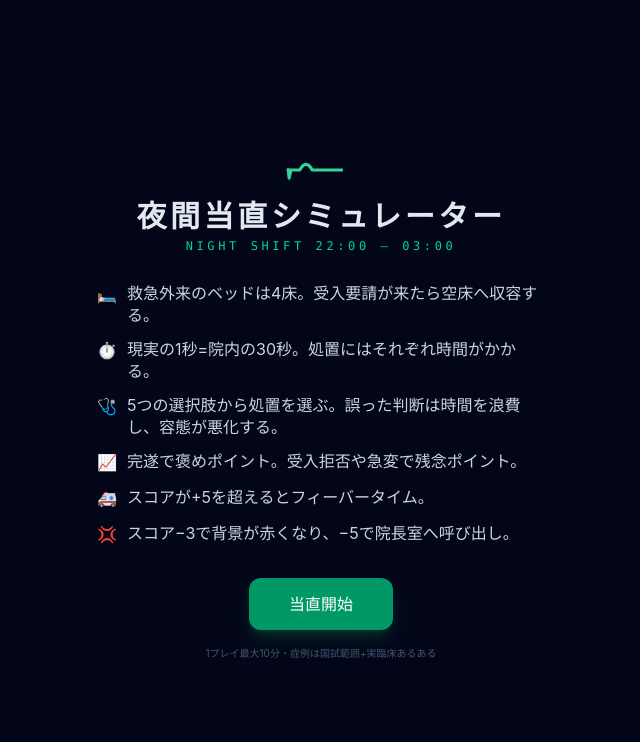
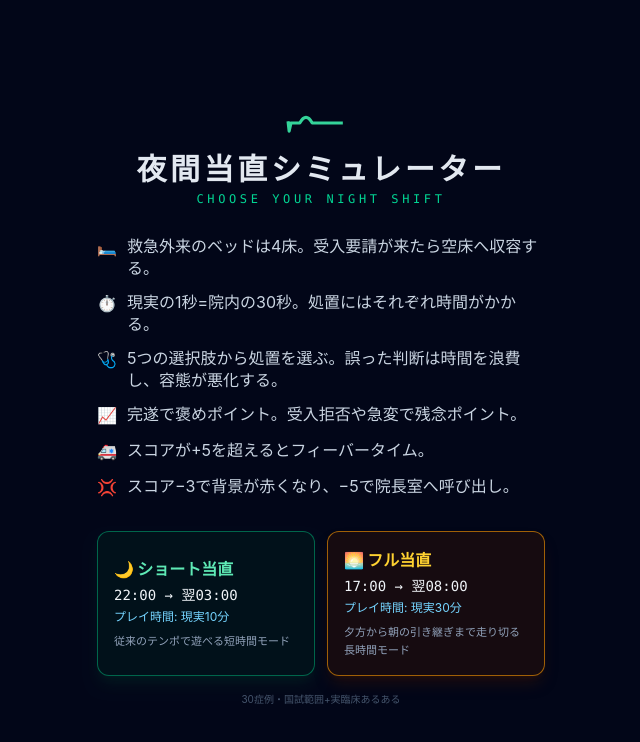
Before and after one commit to hellowinners861/Night-ER, a React (Vite) app: page / in a window 1280 px wide. Shown: the top 742 px of the page, without its empty margins (319-959 px from the left). Built offline with nearby package versions, Linux system fonts and the light colour scheme.

Commit message:
Add full night shift mode

```diff
--- a/src/App.jsx
+++ b/src/App.jsx
@@ -1,10 +1,29 @@
 import { useEffect, useRef, useState } from "react";
 
-const SHIFT_SEC = 18000;
-const SHIFT_START_MIN = 22 * 60;
 const TICK_MS = 100;
 const SEC_PER_TICK = 3;
 const INCOMING_WAIT = 300;
+
+const GAME_MODES = {
+  short: {
+    id: "short",
+    title: "ショート当直",
+    startMin: 22 * 60,
+    endClock: "03:00",
+    shiftSec: 5 * 60 * 60,
+    realMinutes: 10,
+    description: "22:00〜翌03:00",
+  },
+  full: {
+    id: "full",
+    title: "フル当直",
+    startMin: 17 * 60,
+    endClock: "08:00",
+    shiftSec: 15 * 60 * 60,
+    realMinutes: 30,
+    description: "17:00〜翌08:00",
+  },
+};
 
 const option = (l, t, ok, fb) => ({ l, t, ok, fb });
 const step = (q, correct, correctFb, wrongs) => ({
@@ -479,19 +498,28 @@ const shuffle = (arr) => {
   }
   return a;
 };
-const fmtClock = (gameSec) => {
-  const total = SHIFT_START_MIN + Math.floor(gameSec / 60);
+const fmtClock = (gameSec, startMin) => {
+  const total = startMin + Math.floor(gameSec / 60);
   return `${String(Math.floor(total / 60) % 24).padStart(2, "0")}:${String(total % 60).padStart(2, "0")}`;
 };
 const rand = (n) => Math.floor(Math.random() * n);
 const pushLog = (log, msg) => [msg, ...log].slice(0, 4);
-const newGame = () => ({
+const newGame = (modeId = "short") => {
+  const mode = GAME_MODES[modeId] ?? GAME_MODES.short;
+  return ({
   phase: "play", t: 0, praise: 0, bad: 0,
+  modeId: mode.id,
+  modeTitle: mode.title,
+  shiftStartMin: mode.startMin,
+  shiftSec: mode.shiftSec,
+  endClock: mode.endClock,
+  realMinutes: mode.realMinutes,
   beds: [null, null, null, null], incoming: null,
   order: shuffle(CASES.map((_, i) => i)), ci: 0,
   nextSpawnAt: 60 + rand(120), emptySince: 0, focus: 0, fx: null, log: [],
   stats: { treated: 0, refused: 0, crashed: 0, wrongs: 0, picks: 0, done: [] },
-});
+  });
+};
 
 export default function NightShiftER() {
   const [g, setG] = useState({ phase: "title" });
@@ -509,7 +537,7 @@ export default function NightShiftER() {
       ...s, t: s.t + SEC_PER_TICK, beds: [...s.beds], log: [...s.log],
       stats: { ...s.stats, done: [...s.stats.done] },
     };
-    if (n.t >= SHIFT_SEC) return { ...n, phase: "end" };
+    if (n.t >= n.shiftSec) return { ...n, phase: "end" };
     if (n.incoming && n.t >= n.incoming.deadline) {
       const c = CASES[n.incoming.caseIdx];
       n.bad += 1; n.stats.refused += 1;
@@ -565,7 +593,8 @@ export default function NightShiftER() {
     return n;
   };
 
-  const start = () => setG(newGame());
+  const start = (modeId) => setG(newGame(modeId));
+  const retry = () => setG(newGame(g.modeId ?? "short"));
   const accept = (bedIdx) => setG((s) => {
     if (!s.incoming || s.beds[bedIdx]) return s;
     const c = CASES[s.incoming.caseIdx];
@@ -599,8 +628,8 @@ export default function NightShiftER() {
   });
 
   if (g.phase === "title") return <TitleScreen onStart={start} />;
-  if (g.phase === "over") return <ResultScreen g={g} fired onRetry={start} />;
-  if (g.phase === "end") return <ResultScreen g={g} onRetry={start} />;
+  if (g.phase === "over") return <ResultScreen g={g} fired onRetry={retry} />;
+  if (g.phase === "end") return <ResultScreen g={g} onRetry={retry} />;
 
   const score = g.praise - g.bad;
   const fever = score > 5;
@@ -612,8 +641,8 @@ export default function NightShiftER() {
         <div className="flex items-center justify-between gap-2">
           <div className="flex items-center gap-2">
             <Ecg width={54} height={22} />
-            <span className="font-mono text-emerald-400 text-xl font-bold tracking-wider">{fmtClock(g.t)}</span>
-            <span className="text-slate-500 text-[10px] leading-tight">勤務終了<br />03:00</span>
+            <span className="font-mono text-emerald-400 text-xl font-bold tracking-wider">{fmtClock(g.t, g.shiftStartMin)}</span>
+            <span className="text-slate-500 text-[10px] leading-tight">{g.modeTitle}<br />終了 {g.endClock}</span>
           </div>
           <div className="flex items-center gap-3 text-sm">
             <span className="text-amber-300">褒め <b className="font-mono">{g.praise}</b></span>
@@ -625,7 +654,7 @@ export default function NightShiftER() {
           </div>
         </div>
         <div className="mt-1.5 h-1 bg-slate-800 rounded-full overflow-hidden">
-          <div className="h-full bg-emerald-500/70" style={{ width: `${(g.t / SHIFT_SEC) * 100}%` }} />
+          <div className="h-full bg-emerald-500/70" style={{ width: `${(g.t / g.shiftSec) * 100}%` }} />
         </div>
       </header>
       {g.fx && g.t < g.fx.until && <FxOverlay fx={g.fx} />}
@@ -736,7 +765,7 @@ function TitleScreen({ onStart }) {
   return <div className="min-h-screen bg-slate-950 text-slate-200 flex flex-col items-center justify-center px-5 py-8">
     <GlobalStyles /><Ecg width={220} height={50} />
     <h1 className="text-2xl sm:text-3xl font-black tracking-[0.12em] mt-2">夜間当直シミュレーター</h1>
-    <p className="text-emerald-400 font-mono text-xs mt-1 tracking-[0.3em]">NIGHT SHIFT 22:00 — 03:00</p>
+    <p className="text-emerald-400 font-mono text-xs mt-1 tracking-[0.3em]">CHOOSE YOUR NIGHT SHIFT</p>
     <div className="mt-7 w-full max-w-md space-y-3 text-base text-slate-300">
       <Rule icon="🛏️" text="救急外来のベッドは4床。受入要請が来たら空床へ収容する。" />
       <Rule icon="⏱️" text="現実の1秒=院内の30秒。処置にはそれぞれ時間がかかる。" />
@@ -745,9 +774,33 @@ function TitleScreen({ onStart }) {
       <Rule icon="🚑" text="スコアが+5を超えるとフィーバータイム。" />
       <Rule icon="💢" text="スコア−3で背景が赤くなり、−5で院長室へ呼び出し。" />
     </div>
-    <button onClick={onStart} className="mt-8 px-10 py-3.5 rounded-xl bg-emerald-600 hover:bg-emerald-500 active:scale-95 text-white font-bold text-lg transition shadow-lg shadow-emerald-900/50">当直開始</button>
-    <p className="text-[10px] text-slate-600 mt-4">1プレイ最大10分・症例は国試範囲+実臨床あるある</p>
+    <div className="mt-8 w-full max-w-md grid sm:grid-cols-2 gap-3">
+      <ModeButton
+        title="ショート当直"
+        hours="22:00 → 翌03:00"
+        duration="現実10分"
+        description="従来のテンポで遊べる短時間モード"
+        onClick={() => onStart("short")}
+      />
+      <ModeButton
+        title="フル当直"
+        hours="17:00 → 翌08:00"
+        duration="現実30分"
+        description="夕方から朝の引き継ぎまで走り切る長時間モード"
+        onClick={() => onStart("full")}
+        full
+      />
+    </div>
+    <p className="text-[10px] text-slate-600 mt-4">30症例・国試範囲+実臨床あるある</p>
   </div>;
+}
+function ModeButton({ title, hours, duration, description, onClick, full }) {
+  return <button onClick={onClick} className={`rounded-xl border p-4 text-left active:scale-[0.98] transition shadow-lg ${full ? "border-amber-500/60 bg-amber-950/30 hover:bg-amber-900/40 shadow-amber-950/40" : "border-emerald-500/50 bg-emerald-950/30 hover:bg-emerald-900/40 shadow-emerald-950/40"}`}>
+    <div className={`text-base font-black ${full ? "text-amber-300" : "text-emerald-300"}`}>{full ? "🌅 " : "🌙 "}{title}</div>
+    <div className="font-mono text-sm text-slate-100 mt-1">{hours}</div>
+    <div className="text-xs text-sky-300 mt-1">プレイ時間: {duration}</div>
+    <div className="text-[11px] text-slate-400 mt-2 leading-relaxed">{description}</div>
+  </button>;
 }
 function Rule({ icon, text }) {
   return <div className="flex gap-2.5 items-start"><span className="shrink-0">{icon}</span><span className="leading-snug">{text}</span></div>;
@@ -759,7 +812,7 @@ function ResultScreen({ g, fired, onRetry }) {
   const rank = fired ? "—" : score >= 12 ? "S" : score >= 8 ? "A" : score >= 4 ? "B" : score >= 0 ? "C" : "D";
   const rankMsg = { S: "院長「君に病院を継いでほしい」", A: "院長「素晴らしい当直だった」", B: "院長「まずまずだな」", C: "院長「…次に期待する」", D: "院長「明日、院長室へ」", "—": "" }[rank];
   return <div className="min-h-screen bg-slate-950 text-slate-200 flex flex-col items-center px-5 py-10">
-    {fired ? <><div className="text-5xl">💢</div><h1 className="text-2xl font-black mt-3 text-rose-400">院長室へ呼び出し</h1><p className="text-sm text-slate-400 mt-2 text-center">残念ポイントが溜まりすぎた。<br />当直は途中交代となった…</p></> : <><div className="font-mono text-emerald-400 tracking-[0.3em] text-xs">03:00 — 勤務終了</div><h1 className="text-2xl font-black mt-2">当直、お疲れさまでした</h1><div className="mt-5 text-center"><div className="text-6xl font-black text-emerald-400">{rank}</div><div className="text-xs text-slate-400 mt-1">{rankMsg}</div></div></>}
+    {fired ? <><div className="text-5xl">💢</div><h1 className="text-2xl font-black mt-3 text-rose-400">院長室へ呼び出し</h1><p className="text-sm text-slate-400 mt-2 text-center">残念ポイントが溜まりすぎた。<br />当直は途中交代となった…</p></> : <><div className="font-mono text-emerald-400 tracking-[0.3em] text-xs">{g.endClock} — {g.modeTitle}終了</div><h1 className="text-2xl font-black mt-2">当直、お疲れさまでした</h1><div className="mt-5 text-center"><div className="text-6xl font-black text-emerald-400">{rank}</div><div className="text-xs text-slate-400 mt-1">{rankMsg}</div></div></>}
     <div className="mt-7 w-full max-w-sm grid grid-cols-2 gap-2 text-sm">
       <Stat label="最終スコア" value={score >= 0 ? `+${score}` : score} accent /><Stat label="正答率" value={`${acc}%`} /><Stat label="完遂した症例" value={treated} /><Stat label="受入拒否" value={refused} /><Stat label="急変させた患者" value={crashed} /><Stat label="判断ミス" value={wrongs} />{!fired && <Stat label="朝番へ引き継ぎ" value={g.beds.filter(Boolean).length} />}
     </div>
```
